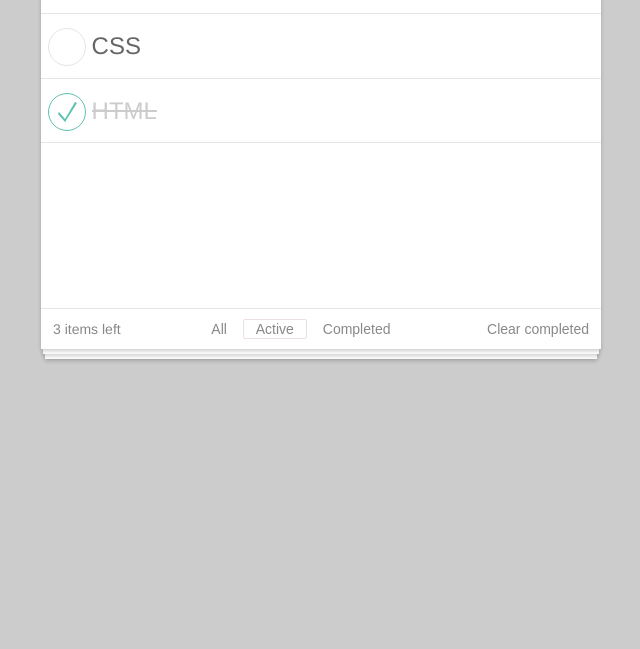
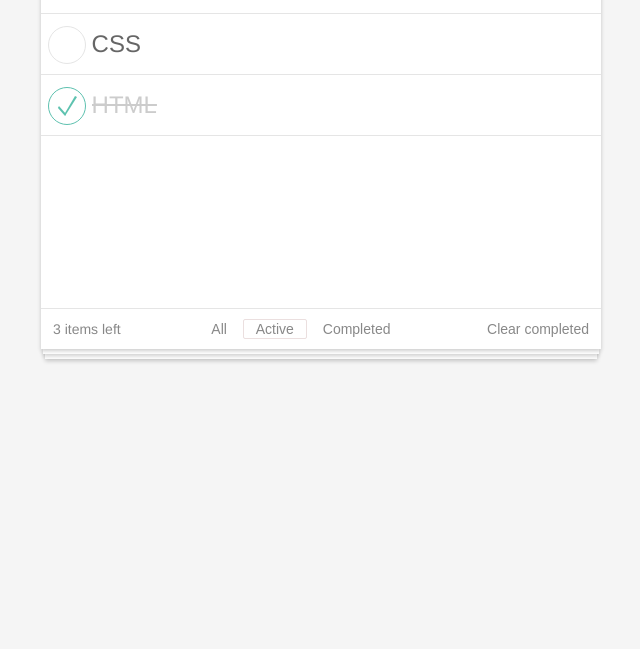
Before and after one commit to ok-technopolis-autumn-2017/Alexandr_Tarasov, a plain HTML site: page todo.html in a window 1280 px wide. Shown: the part 151-800 px from the top of the page, without its empty margins (319-959 px from the left). Drawn offline with Linux system fonts and the light colour scheme.

Commit message:
minor changes

```diff
--- a/styles/base.css
+++ b/styles/base.css
@@ -1,7 +1,8 @@
 body, h1 {
   font-family: "Helvetica Neue", "Helvetica", Arial, sans-serif;
   font-size: 14px;
-  background: rgba(204, 204, 204, 1);
+  /*background: rgba(204, 204, 204, 1);*/
+  background: #f5f5f5;
 }
 .todo-main-wrapper {
     min-width: 280px;
--- a/styles/project/todo-items.css
+++ b/styles/project/todo-items.css
@@ -7,13 +7,12 @@
    border-bottom: 1px solid #e5e5e5;
    background: none;
    position: absolute;
-   bottom: 40px;
    width: 100%;
  }
   .todo-item{
     cursor: pointer;
     position: relative;
-    min-height: 64px;
+    min-height: 60px;
     border-top: 1px solid #e5e5e5;
     overflow: hidden;
     display: flex;
```
